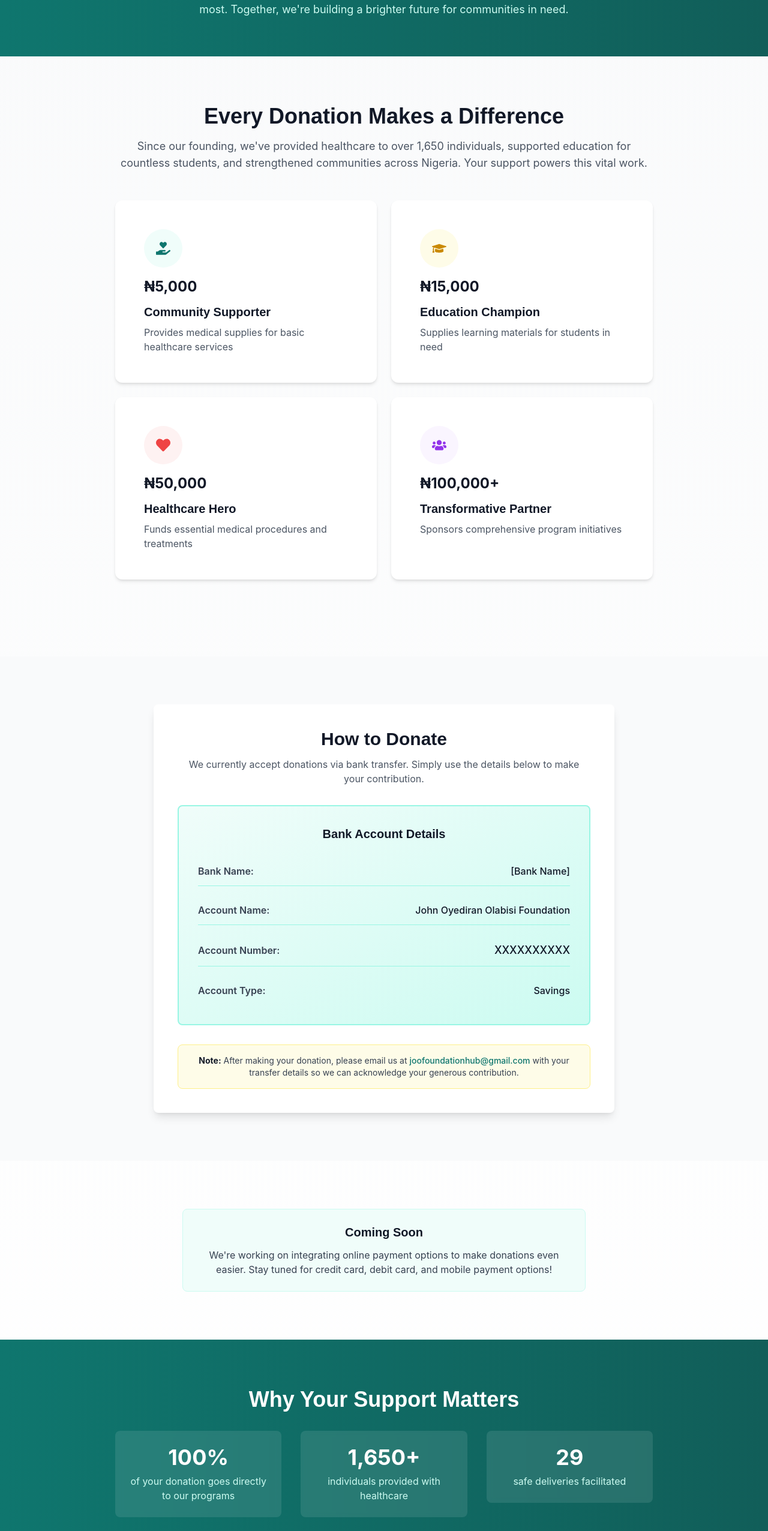
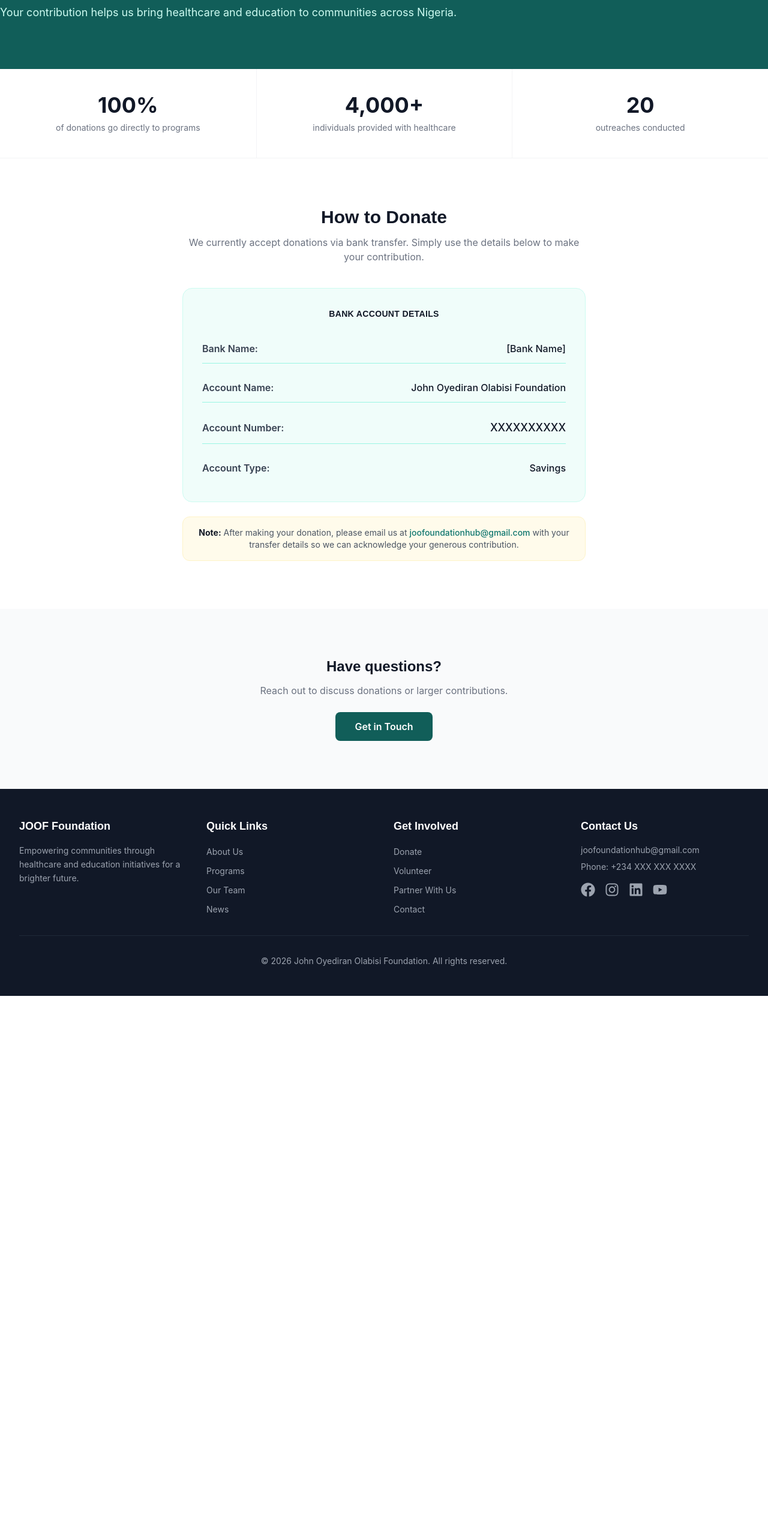
Before and after one commit to jil-lab/joof, a React (Vite) app: page /donate in a window 1280 px wide. Shown: the part 234-2786 px from the top of the page at 60% size. After the commit the page ends 1894 px from the top, so only its background shows below. Built offline with nearby package versions, Linux system fonts and the light colour scheme; what @dr.pogodin/react-helmet would draw is missing.

Commit message:
Refactor Contact and Donate pages to enhance layout and user engagement. Updated Contact page with social media links and improved contact information presentation. Simplified Donate page by replacing impact levels with donation statistics and refining the donation process section for clarity.

```diff
--- a/src/components/layout/Header/Navigation.jsx
+++ b/src/components/layout/Header/Navigation.jsx
@@ -24,7 +24,7 @@ const menuItems = [
       { label: 'Community', path: '/programs/community' },
     ],
   },
-  { label: 'News', path: '/news' },
+  // { label: 'News', path: '/news' },
   { label: 'Contact', path: '/contact' },
 ];
 
--- a/src/pages/Donate.jsx
+++ b/src/pages/Donate.jsx
@@ -1,136 +1,68 @@
 import { motion } from 'framer-motion';
-import { FaHeart, FaGraduationCap, FaHandHoldingHeart, FaUsers } from 'react-icons/fa';
-import Card from '../components/common/Card/Card';
 
 const Donate = () => {
-  const impactLevels = [
-    {
-      amount: '₦5,000',
-      title: 'Community Supporter',
-      description: 'Provides medical supplies for basic healthcare services',
-      icon: FaHandHoldingHeart,
-      color: 'text-teal-600',
-      bgColor: 'bg-teal-50',
-    },
-    {
-      amount: '₦15,000',
-      title: 'Education Champion',
-      description: 'Supplies learning materials for students in need',
-      icon: FaGraduationCap,
-      color: 'text-yellow-600',
-      bgColor: 'bg-yellow-50',
-    },
-    {
-      amount: '₦50,000',
-      title: 'Healthcare Hero',
-      description: 'Funds essential medical procedures and treatments',
-      icon: FaHeart,
-      color: 'text-red-500',
-      bgColor: 'bg-red-50',
-    },
-    {
-      amount: '₦100,000+',
-      title: 'Transformative Partner',
-      description: 'Sponsors comprehensive program initiatives',
-      icon: FaUsers,
-      color: 'text-purple-600',
-      bgColor: 'bg-purple-50',
-    },
+  const stats = [
+    { value: '100%', label: 'of donations go directly to programs' },
+    { value: '4,000+', label: 'individuals provided with healthcare' },
+    { value: '20', label: 'outreaches conducted' },
   ];
 
   return (
-    <div className="min-h-screen bg-gradient-to-b from-gray-50 to-white">
+    <div className="min-h-screen bg-white">
       {/* Hero Section */}
-      <section className="bg-gradient-to-r from-teal-600 to-teal-700 text-white py-16">
+      <section className="bg-teal-700 text-white py-20">
         <div className="container-custom">
           <motion.div
             initial={{ opacity: 0, y: 20 }}
             animate={{ opacity: 1, y: 0 }}
             transition={{ duration: 0.6 }}
-            className="max-w-3xl mx-auto text-center"
+            className="max-w-3xl"
           >
-            <h1 className="text-4xl md:text-5xl font-bold mb-4">Support Our Mission</h1>
-            <p className="text-lg text-teal-100">
-              Your generous contribution helps us bring healthcare and education to those who need it
-              most. Together, we're building a brighter future for communities in need.
+            <h1 className="text-5xl md:text-6xl font-bold mb-5 leading-tight">Support Our Mission</h1>
+            <p className="text-lg text-teal-100 leading-relaxed">
+              Your contribution helps us bring healthcare and education to communities across Nigeria.
             </p>
           </motion.div>
         </div>
       </section>
 
-      {/* Impact Statement */}
+      {/* Stats */}
+      <section className="border-b border-gray-100">
+        <div className="container-custom">
+          <motion.div
+            initial={{ opacity: 0, y: 20 }}
+            animate={{ opacity: 1, y: 0 }}
+            transition={{ duration: 0.6, delay: 0.1 }}
+            className="grid grid-cols-1 md:grid-cols-3 divide-y md:divide-y-0 md:divide-x divide-gray-100"
+          >
+            {stats.map((stat) => (
+              <div key={stat.value} className="py-10 px-6 text-center">
+                <div className="text-4xl font-bold text-gray-900 mb-2">{stat.value}</div>
+                <div className="text-gray-500 text-sm">{stat.label}</div>
+              </div>
+            ))}
+          </motion.div>
+        </div>
+      </section>
+
+      {/* How to Donate Section */}
       <section className="section">
         <div className="container-custom">
           <motion.div
             initial={{ opacity: 0, y: 20 }}
             animate={{ opacity: 1, y: 0 }}
-            transition={{ duration: 0.6, delay: 0.1 }}
-            className="max-w-4xl mx-auto"
+            transition={{ duration: 0.6, delay: 0.2 }}
+            className="max-w-2xl mx-auto"
           >
-            <div className="text-center mb-12">
-              <h2 className="text-3xl md:text-4xl font-bold text-gray-900 mb-4">
-                Every Donation Makes a Difference
-              </h2>
-              <p className="text-lg text-gray-600">
-                Since our founding, we've provided healthcare to over 1,650 individuals, supported
-                education for countless students, and strengthened communities across Nigeria. Your
-                support powers this vital work.
+            <div className="text-center mb-10">
+              <h2 className="text-3xl font-bold text-gray-900 mb-3">How to Donate</h2>
+              <p className="text-gray-500">
+                We currently accept donations via bank transfer. Simply use the details below to make your contribution.
               </p>
             </div>
 
-            {/* Impact Levels Grid */}
-            <div className="grid grid-cols-1 md:grid-cols-2 gap-6 mb-12">
-              {impactLevels.map((level, index) => {
-                const Icon = level.icon;
-                return (
-                  <motion.div
-                    key={level.title}
-                    initial={{ opacity: 0, y: 20 }}
-                    animate={{ opacity: 1, y: 0 }}
-                    transition={{ duration: 0.5, delay: 0.2 + index * 0.1 }}
-                  >
-                    <Card variant="elevated" className="h-full hover:shadow-xl transition-shadow">
-                      <div className="p-6">
-                        <div
-                          className={`${level.bgColor} w-16 h-16 rounded-full flex items-center justify-center mb-4`}
-                        >
-                          <Icon className={`${level.color} text-2xl`} />
-                        </div>
-                        <div className="mb-3">
-                          <span className="text-2xl font-bold text-gray-900">{level.amount}</span>
-                        </div>
-                        <h3 className="text-xl font-semibold text-gray-900 mb-2">{level.title}</h3>
-                        <p className="text-gray-600">{level.description}</p>
-                      </div>
-                    </Card>
-                  </motion.div>
-                );
-              })}
-            </div>
-          </motion.div>
-        </div>
-      </section>
-
-      {/* Bank Transfer Section */}
-      <section className="section bg-gray-50">
-        <div className="container-custom">
-          <motion.div
-            initial={{ opacity: 0, y: 20 }}
-            animate={{ opacity: 1, y: 0 }}
-            transition={{ duration: 0.6, delay: 0.4 }}
-            className="max-w-3xl mx-auto"
-          >
-            <div className="bg-white rounded-lg shadow-lg p-8 md:p-10">
-              <div className="text-center mb-8">
-                <h2 className="text-3xl font-bold text-gray-900 mb-3">How to Donate</h2>
-                <p className="text-gray-600">
-                  We currently accept donations via bank transfer. Simply use the details below to
-                  make your contribution.
-                </p>
-              </div>
-
-              <div className="bg-gradient-to-br from-teal-50 to-teal-100 rounded-lg p-6 md:p-8 border-2 border-teal-200">
-                <h3 className="text-xl font-semibold text-gray-900 mb-6 text-center">
+            <div className="bg-teal-50 rounded-2xl p-8 border border-teal-100">
+              <h3 className="text-lg font-semibold text-gray-900 mb-6 text-center tracking-wide uppercase text-sm">
                 Bank Account Details
               </h3>
 
@@ -142,9 +74,7 @@ const Donate = () => {
 
                 <div className="flex justify-between items-center py-3 border-b border-teal-200">
                   <span className="font-semibold text-gray-700">Account Name:</span>
-                    <span className="text-gray-900 font-medium">
-                      John Oyediran Olabisi Foundation
-                    </span>
+                  <span className="text-gray-900 font-medium">John Oyediran Olabisi Foundation</span>
                 </div>
 
                 <div className="flex justify-between items-center py-3 border-b border-teal-200">
@@ -159,93 +89,36 @@ const Donate = () => {
               </div>
             </div>
 
-              <div className="mt-8 p-4 bg-yellow-50 border border-yellow-200 rounded-lg">
-                <p className="text-sm text-gray-700 text-center">
-                  <strong className="text-gray-900">Note:</strong> After making your donation, please
-                  email us at{' '}
-                  <a
-                    href="mailto:joofoundationhub@gmail.com"
-                    className="text-teal-600 hover:underline font-medium"
-                  >
+            <div className="mt-6 p-4 bg-amber-50 border border-amber-100 rounded-xl">
+              <p className="text-sm text-gray-600 text-center">
+                <strong className="text-gray-900">Note:</strong> After making your donation, please email us at{' '}
+                <a href="mailto:joofoundationhub@gmail.com" className="text-teal-600 hover:underline font-medium">
                   joofoundationhub@gmail.com
                 </a>{' '}
                 with your transfer details so we can acknowledge your generous contribution.
-                </p>
-              </div>
-            </div>
-          </motion.div>
-        </div>
-      </section>
-
-      {/* Future Plans Notice */}
-      <section className="section">
-        <div className="container-custom">
-          <motion.div
-            initial={{ opacity: 0, y: 20 }}
-            animate={{ opacity: 1, y: 0 }}
-            transition={{ duration: 0.6, delay: 0.5 }}
-            className="max-w-2xl mx-auto text-center"
-          >
-            <div className="p-6 bg-teal-50 rounded-lg border border-teal-100">
-              <h3 className="text-xl font-semibold text-gray-900 mb-3">Coming Soon</h3>
-              <p className="text-gray-700">
-                We're working on integrating online payment options to make donations even easier.
-                Stay tuned for credit card, debit card, and mobile payment options!
               </p>
             </div>
           </motion.div>
         </div>
       </section>
 
-      {/* Why Donate Section */}
-      <section className="section bg-gradient-to-r from-teal-600 to-teal-700 text-white">
+      {/* CTA */}
+      <section className="section bg-gray-50">
         <div className="container-custom">
           <motion.div
             initial={{ opacity: 0, y: 20 }}
             animate={{ opacity: 1, y: 0 }}
-            transition={{ duration: 0.6, delay: 0.6 }}
-            className="max-w-4xl mx-auto"
+            transition={{ duration: 0.6, delay: 0.3 }}
+            className="max-w-xl mx-auto text-center"
           >
-            <h2 className="text-3xl md:text-4xl font-bold text-center mb-8">
-              Why Your Support Matters
-            </h2>
-
-            <div className="grid grid-cols-1 md:grid-cols-3 gap-8">
-              <div className="text-center">
-                <div className="bg-white/10 backdrop-blur-sm rounded-lg p-6">
-                  <div className="text-4xl font-bold mb-2">100%</div>
-                  <div className="text-teal-100">
-                    of your donation goes directly to our programs
-                  </div>
-                </div>
-              </div>
-
-              <div className="text-center">
-                <div className="bg-white/10 backdrop-blur-sm rounded-lg p-6">
-                  <div className="text-4xl font-bold mb-2">1,650+</div>
-                  <div className="text-teal-100">individuals provided with healthcare</div>
-                </div>
-              </div>
-
-              <div className="text-center">
-                <div className="bg-white/10 backdrop-blur-sm rounded-lg p-6">
-                  <div className="text-4xl font-bold mb-2">29</div>
-                  <div className="text-teal-100">safe deliveries facilitated</div>
-                </div>
-              </div>
-            </div>
-
-            <div className="mt-12 text-center">
-              <p className="text-lg text-teal-100 mb-6">
-                Have questions about donating or want to discuss larger contributions?
-              </p>
+            <h3 className="text-2xl font-bold text-gray-900 mb-3">Have questions?</h3>
+            <p className="text-gray-500 mb-6">Reach out to discuss donations or larger contributions.</p>
             <a
               href="/contact"
-                className="inline-flex items-center justify-center px-8 py-3 bg-white text-teal-600 font-semibold rounded-lg shadow-md hover:shadow-lg hover:bg-gray-50 transition-all duration-200"
+              className="inline-flex items-center justify-center px-8 py-3 bg-teal-700 text-white font-semibold rounded-lg hover:bg-teal-800 transition-colors duration-200"
             >
               Get in Touch
             </a>
-            </div>
           </motion.div>
         </div>
       </section>
```
Also changed, not shown: src/pages/Contact.jsx (+139 -52 lines). Lines whose indentation alone changed are shown as unchanged.
